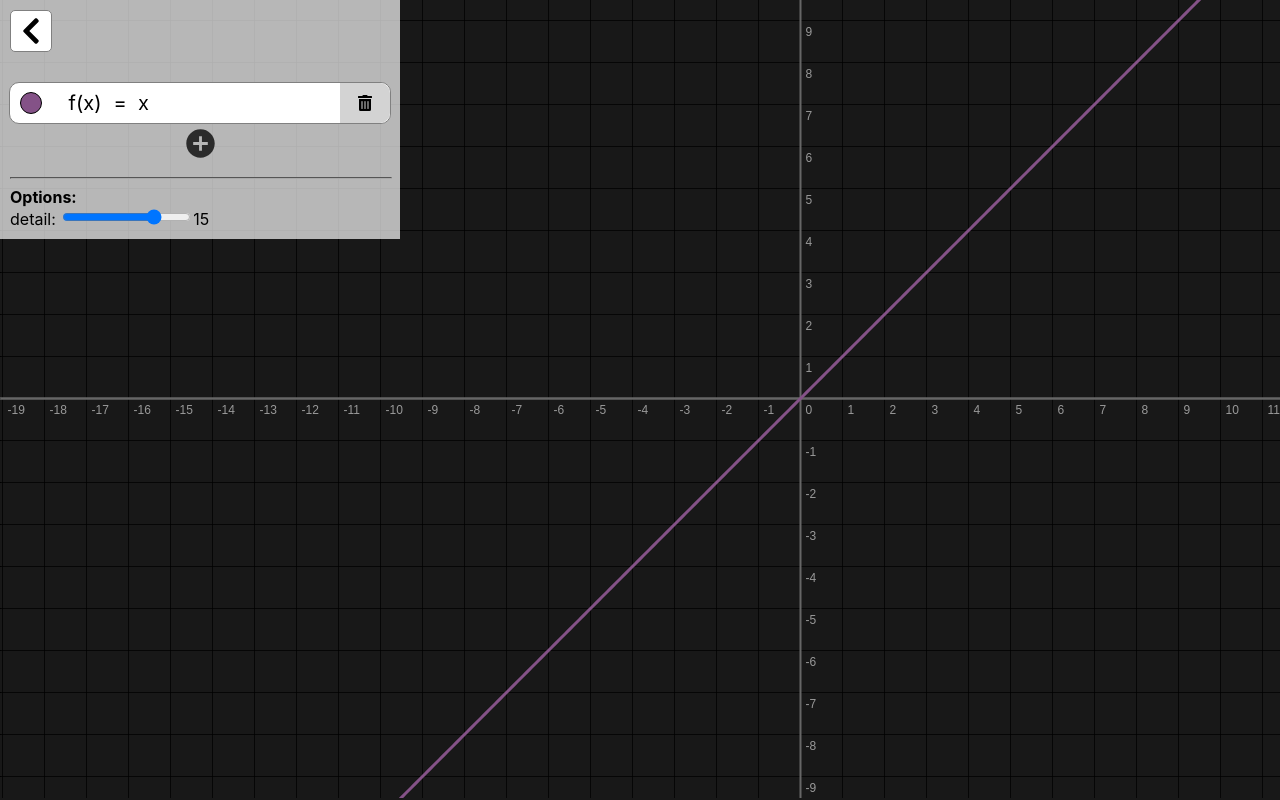
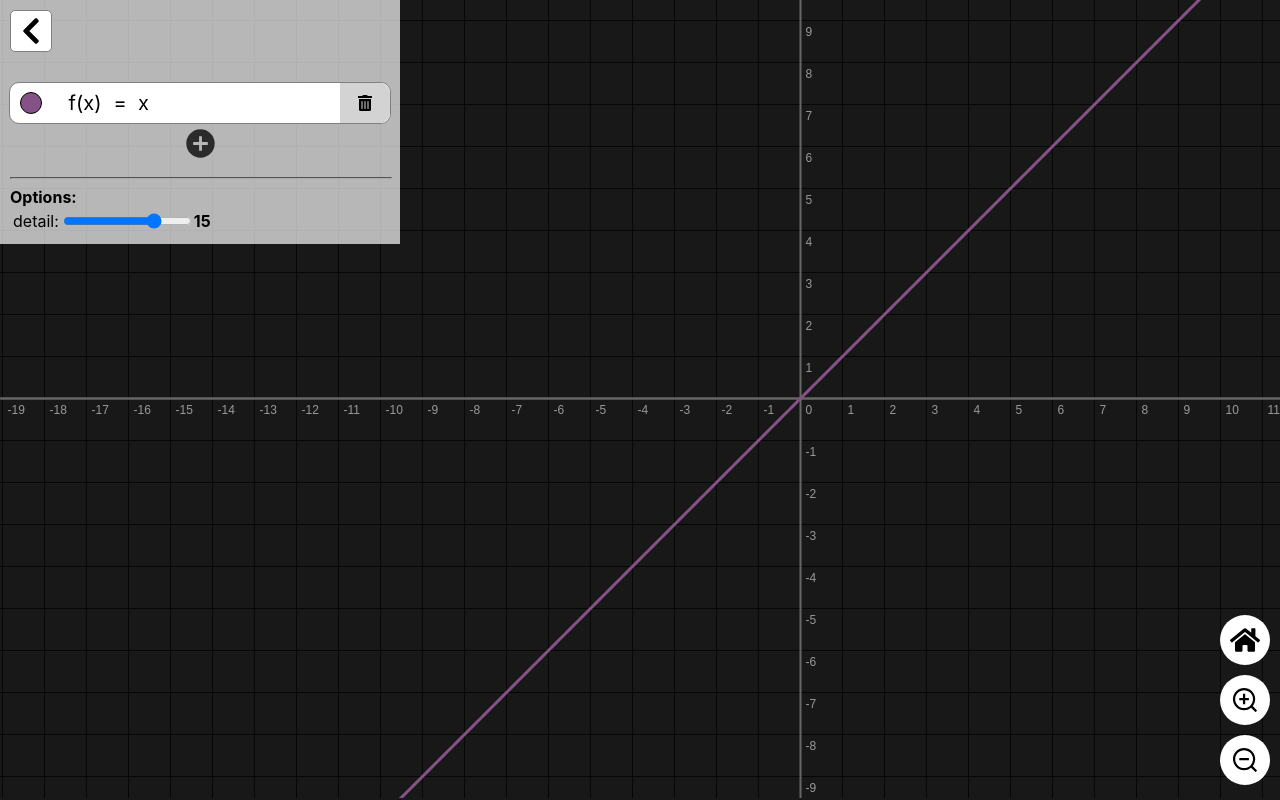
Before and after one commit to janstaffa/graph-cal, a React (Create React App) app: page / in a window 1280 px wide. Built offline with nearby package versions, Linux system fonts and the light colour scheme.

Commit message:
enhanced zooming, added dynamic square size

```diff
--- a/src/components/Canvas.tsx
+++ b/src/components/Canvas.tsx
@@ -1,5 +1,11 @@
 import { useEffect, useRef, useState } from 'react';
-import { FaChevronLeft, FaChevronRight, FaTrashAlt } from 'react-icons/fa';
+import { AiOutlineZoomIn, AiOutlineZoomOut } from 'react-icons/ai';
+import {
+  FaChevronLeft,
+  FaChevronRight,
+  FaHome,
+  FaTrashAlt,
+} from 'react-icons/fa';
 import { IoMdAddCircle } from 'react-icons/io';
 import { Graph } from '../graph';
 import { getObjectFitSize } from '../utils/getObjectFitSize';
@@ -11,11 +17,7 @@ interface GraphInput {
   color: string;
 }
 
-const ZOOM_STEP = 3;
-const MAX_ZOOM = {
-  MAX: 200,
-  MIN: 10,
-};
+const ZOOM_STEP = 5;
 const Canvas: React.FC<CanvasProps> = () => {
   const canvas = useRef<HTMLCanvasElement>(null);
   const graph = useRef<Graph>();
@@ -32,6 +34,18 @@ const Canvas: React.FC<CanvasProps> = () => {
   const [graphDetail, setGraphDetail] = useState<number>(15);
   const graphDetailRef = useRef<number>(graphDetail);
   graphDetailRef.current = graphDetail;
+
+  const zoomIn = () => {
+    if (!graph.current) return;
+    const zoomDelta = ZOOM_STEP;
+    graph.current.zoomGraph(zoomDelta);
+  };
+
+  const zoomOut = () => {
+    if (!graph.current) return;
+    const zoomDelta = -ZOOM_STEP;
+    graph.current.zoomGraph(zoomDelta);
+  };
 
   useEffect(() => {
     if (!canvas.current) return;
@@ -50,9 +64,7 @@ const Canvas: React.FC<CanvasProps> = () => {
     graph.current.initialize();
 
     let dragging = false;
-    canvas.current.addEventListener('mousedown', (e) => {
-      dragging = true;
-    });
+    canvas.current.addEventListener('mousedown', () => (dragging = true));
 
     const stopDrag = () => {
       dragging = false;
@@ -65,36 +77,29 @@ const Canvas: React.FC<CanvasProps> = () => {
       if (!dragging || !graph.current) return;
 
       canvas.current?.classList.add('dragging');
-      graph.current.transformGraph({
-        xDelta: e.movementX,
-        yDelta: e.movementY,
-        points: graphDetailRef.current,
+      graph.current.moveGraph(e.movementX, e.movementY);
     });
-    });
+
     canvas.current.addEventListener('wheel', (e: WheelEvent) => {
       if (!graph.current) return;
-      let zoomDelta = 0;
       if (e.deltaY < 0) {
-        if (graph.current.squareSize + ZOOM_STEP > MAX_ZOOM.MAX) return;
-        zoomDelta = ZOOM_STEP;
+        zoomIn();
       } else {
-        if (graph.current.squareSize - ZOOM_STEP < MAX_ZOOM.MIN) return;
-        zoomDelta = -ZOOM_STEP;
+        zoomOut();
       }
-      graph.current.transformGraph({
-        xDelta: 0,
-        yDelta: 0,
-        zoomDelta: zoomDelta,
-        points: graphDetailRef.current,
     });
-    });
+    return () => {
+      if (!graph.current) return;
+      graph.current.clearGraph();
+    };
   }, []);
 
   useEffect(() => {
     if (!graph.current) return;
     graph.current.clearGraph();
+    graph.current.pointsPerSquare = graphDetail;
     for (const { expression, color } of graphInputs) {
-      graph.current.drawGraph(expression, color, graphDetail);
+      graph.current.drawGraph(expression, color);
     }
 
     if (graphInputs.filter((graph) => graph.expression === '').length > 0) {
@@ -118,6 +123,7 @@ const Canvas: React.FC<CanvasProps> = () => {
   };
 
   // TODO: store graph data in URL
+  // TODO: zoom relatively to the cursor (now it is relative to the 0,0 coordinates)
   return (
     <div>
       <div
@@ -130,7 +136,6 @@ const Canvas: React.FC<CanvasProps> = () => {
         className="toolbox"
         style={{ visibility: toolboxOpen ? 'visible' : 'hidden' }}
       >
-        {/* <h1>Graph-cal</h1> */}
         {graphInputs.map((graphInput, idx) => (
           <div className="graph-input" key={idx}>
             <div
@@ -175,8 +180,11 @@ const Canvas: React.FC<CanvasProps> = () => {
           <div>
             <b>Options:</b>
           </div>
-          <div>
-            <label>detail: </label>
+          <table className="options-table">
+            <tbody>
+              <tr>
+                <td>detail:</td>
+                <td>
                   <input
                     type="range"
                     min={1}
@@ -184,11 +192,34 @@ const Canvas: React.FC<CanvasProps> = () => {
                     value={graphDetail}
                     onChange={(e) => setGraphDetail(parseInt(e.target.value))}
                   />
-            {graphDetail}
-          </div>
+                  <b>{graphDetail}</b>
+                </td>
+              </tr>
+            </tbody>
+          </table>
         </div>
       </div>
       <canvas id="graph" ref={canvas}></canvas>;
+      <div className="toolbar">
+        <div className="toolbar-item">
+          <FaHome
+            onClick={() => {
+              if (!graph.current || !canvas.current) return;
+              graph.current.moveGraphAbsolute(
+                canvas.current.width / 2,
+                canvas.current.height / 2
+              );
+              graph.current.resetZoom();
+            }}
+          />
+        </div>
+        <div className="toolbar-item">
+          <AiOutlineZoomIn onClick={zoomIn} />
+        </div>
+        <div className="toolbar-item">
+          <AiOutlineZoomOut onClick={zoomOut} />
+        </div>
+      </div>
     </div>
   );
 };
--- a/src/graph.ts
+++ b/src/graph.ts
@@ -2,8 +2,13 @@ import { Parser } from 'expr-eval';
 
 const SQUARE_BORDER_COLOR = '#000';
 const AXIS_COLOR = '#666';
-const DEFAULT_POINTS_PER_SQUARE = 20;
+export const DEFAULT_POINTS_PER_SQUARE = 20;
+const DEFAULT_SQUARE_SIZE = 42;
 
+export const ZOOM_LIMIT = {
+  MAX: 200,
+  MIN: 10,
+};
 export interface Point {
   x: number;
   y: number;
@@ -15,10 +20,11 @@ export interface GraphFunction {
 }
 export class Graph {
   private ctx: CanvasRenderingContext2D | null = null;
-  private _squareSize: number = 42;
+  private _squareSize: number = DEFAULT_SQUARE_SIZE;
   private center: Point | null = null;
   private quadrons: { width: number; height: number }[] | null = [];
   private graphs: GraphFunction[] = [];
+  pointsPerSquare: number = DEFAULT_POINTS_PER_SQUARE;
 
   get squareSize() {
     return this._squareSize;
@@ -84,32 +90,49 @@ export class Graph {
 
     if (!this.quadrons) return false;
 
+    const exactRatio = DEFAULT_SQUARE_SIZE / this.squareSize;
+    const roundedRatio = Math.round(exactRatio);
+
+    const showDecimals = roundedRatio === 0;
+    let step = roundedRatio;
+    if (showDecimals) {
+      if (exactRatio > 0.25) {
+        step = 0.5;
+      } else {
+        step = 0.25;
+      }
+    }
+    this.ctx.strokeStyle = SQUARE_BORDER_COLOR;
+    this.ctx.lineWidth = 0.5;
     for (const [idx, quadron] of this.quadrons.entries()) {
-      for (let i = 1; i <= quadron.height; i++) {
-        for (let j = 1; j <= quadron.width; j++) {
+      for (let i = 1; i <= quadron.height / step; i++) {
+        for (let j = 1; j <= quadron.width / step; j++) {
           let x = 0,
             y = 0;
           switch (idx) {
             case 0:
-              x = centerX - j * this.squareSize;
-              y = centerY - i * this.squareSize;
+              x = centerX - j * (this.squareSize * step);
+              y = centerY - i * (this.squareSize * step);
               break;
             case 1:
-              x = centerX + (j - 1) * this.squareSize;
-              y = centerY - i * this.squareSize;
+              x = centerX + (j - 1) * (this.squareSize * step);
+              y = centerY - i * (this.squareSize * step);
               break;
             case 2:
-              x = centerX - j * this.squareSize;
-              y = centerY + (i - 1) * this.squareSize;
+              x = centerX - j * (this.squareSize * step);
+              y = centerY + (i - 1) * (this.squareSize * step);
               break;
             case 3:
-              x = centerX + (j - 1) * this.squareSize;
-              y = centerY + (i - 1) * this.squareSize;
+              x = centerX + (j - 1) * (this.squareSize * step);
+              y = centerY + (i - 1) * (this.squareSize * step);
               break;
           }
-          this.ctx.strokeStyle = SQUARE_BORDER_COLOR;
-          this.ctx.lineWidth = 0.5;
-          this.ctx.strokeRect(x, y, this.squareSize, this.squareSize);
+          this.ctx.strokeRect(
+            x,
+            y,
+            this.squareSize * step,
+            this.squareSize * step
+          );
         }
       }
     }
@@ -137,11 +160,34 @@ export class Graph {
 
     this.ctx.font = '12px sans-serif';
     this.ctx.fillStyle = '#999';
-    for (let i = -this.quadrons[0].width; i < this.quadrons[1].width; i++) {
+
+    const exactRatio = DEFAULT_SQUARE_SIZE / this.squareSize;
+    const roundedRatio = Math.round(exactRatio);
+
+    const showDecimals = roundedRatio === 0;
+    let step = 1;
+    if (showDecimals) {
+      if (exactRatio > 0.25) {
+        step = 0.5;
+      } else {
+        step = 0.25;
+      }
+    }
+    for (
+      let i = -this.quadrons[0].width;
+      i < this.quadrons[1].width;
+      i += step
+    ) {
+      if (!showDecimals && Math.abs(i % roundedRatio) !== 0) continue;
       const realPos = this.center.x + i * this.squareSize;
       this.ctx.fillText(i.toString(), realPos + 5, center.y + 15);
     }
-    for (let i = -this.quadrons[3].height; i < this.quadrons[0].height; i++) {
+    for (
+      let i = -this.quadrons[3].height;
+      i < this.quadrons[0].height;
+      i += step
+    ) {
+      if (!showDecimals && Math.abs(i % roundedRatio) !== 0) continue;
       if (i === 0) continue;
       const realPos = this.center.y - i * this.squareSize;
       this.ctx.fillText(i.toString(), center.x + 5, realPos + 15);
@@ -163,7 +209,7 @@ export class Graph {
     return true;
   };
 
-  private getPointsFromExpression = (expression: string, points: number) => {
+  private getPointsFromExpression = (expression: string) => {
     if (!this.quadrons) return null;
     const functionData: Point[] = [];
     const negativeWidth = Math.max(
@@ -175,7 +221,7 @@ export class Graph {
       this.quadrons[3].width
     );
     for (let i = -negativeWidth; i < positiveWidth; i++) {
-      const step = 1 / points;
+      const step = 1 / this.pointsPerSquare;
       for (let j = 0; j < 1; j += step) {
         const x = i + j;
         // f(x) = x
@@ -188,12 +234,8 @@ export class Graph {
     }
     return functionData;
   };
-  drawGraph = (
-    expression: string,
-    color: string,
-    points: number | undefined = DEFAULT_POINTS_PER_SQUARE
-  ) => {
-    const functionData = this.getPointsFromExpression(expression, points);
+  drawGraph = (expression: string, color: string) => {
+    const functionData = this.getPointsFromExpression(expression);
     if (!functionData) return false;
     const newGraph = { expression, data: functionData, color };
     this.graphs.push(newGraph);
@@ -207,32 +249,14 @@ export class Graph {
     this.initialize();
     return true;
   };
-  transformGraph = ({
-    xDelta,
-    yDelta,
-    zoomDelta = 0,
-    points = DEFAULT_POINTS_PER_SQUARE,
-  }: {
-    xDelta: number;
-    yDelta: number;
-    zoomDelta?: number;
-    points?: number;
-  }) => {
+
+  private rerenderGraph = () => {
     if (!this.ctx || !this.center) return false;
-    this.center = {
-      x: this.center.x + xDelta,
-      y: this.center.y + yDelta,
-    };
-
-    this._squareSize = this.squareSize + zoomDelta;
     this.ctx.clearRect(0, 0, this.ctx.canvas.width, this.ctx.canvas.height);
     this.drawGrid(this.center);
     this.drawAxis(this.center);
     for (const graph of this.graphs) {
-      const functionData = this.getPointsFromExpression(
-        graph.expression,
-        points
-      );
+      const functionData = this.getPointsFromExpression(graph.expression);
       if (!functionData) return false;
       const updatedGraph: GraphFunction = {
         ...graph,
@@ -242,4 +266,41 @@ export class Graph {
     }
     return true;
   };
+  moveGraph = (xDelta: number, yDelta: number) => {
+    if (!this.ctx || !this.center) return false;
+    this.center = {
+      x: this.center.x + xDelta,
+      y: this.center.y + yDelta,
+    };
+
+    this.rerenderGraph();
+    return true;
+  };
+
+  zoomGraph = (zoomDelta: number) => {
+    if (!this.ctx || !this.center) return false;
+    const newSquareSize = this.squareSize + zoomDelta;
+    if (ZOOM_LIMIT.MIN > newSquareSize || newSquareSize > ZOOM_LIMIT.MAX) {
+      return false;
+    }
+
+    this._squareSize = newSquareSize;
+    this.rerenderGraph();
+    return true;
+  };
+
+  moveGraphAbsolute = (x: number, y: number) => {
+    this.center = {
+      x,
+      y,
+    };
+    this.rerenderGraph();
+    return true;
+  };
+
+  resetZoom = () => {
+    this._squareSize = DEFAULT_SQUARE_SIZE;
+    this.rerenderGraph();
+    return true;
+  };
 }
--- a/src/styles/index.css
+++ b/src/styles/index.css
@@ -150,3 +150,40 @@ hr {
   border-color: darkgray;
   width: 100%;
 }
+.options-table {
+  width: 100%;
+}
+.options-table tr td {
+  display: inline-flex;
+  flex-direction: row;
+  align-items: center;
+}
+
+.toolbar {
+  position: absolute;
+  right: 0;
+  bottom: 0;
+  width: 50px;
+  height: auto;
+  display: flex;
+  flex-direction: column;
+  padding: 10px;
+}
+
+.toolbar-item {
+  width: 50px;
+  height: 50px;
+  border-radius: 50%;
+  background-color: white;
+  margin: 5px 0;
+  display: flex;
+  flex-direction: column;
+  justify-content: center;
+  align-items: center;
+  font-size: 30px;
+  cursor: pointer;
+}
+
+.toolbar-item:hover {
+  background-color: #ddd;
+}
```
Lines whose indentation alone changed are shown as unchanged.
